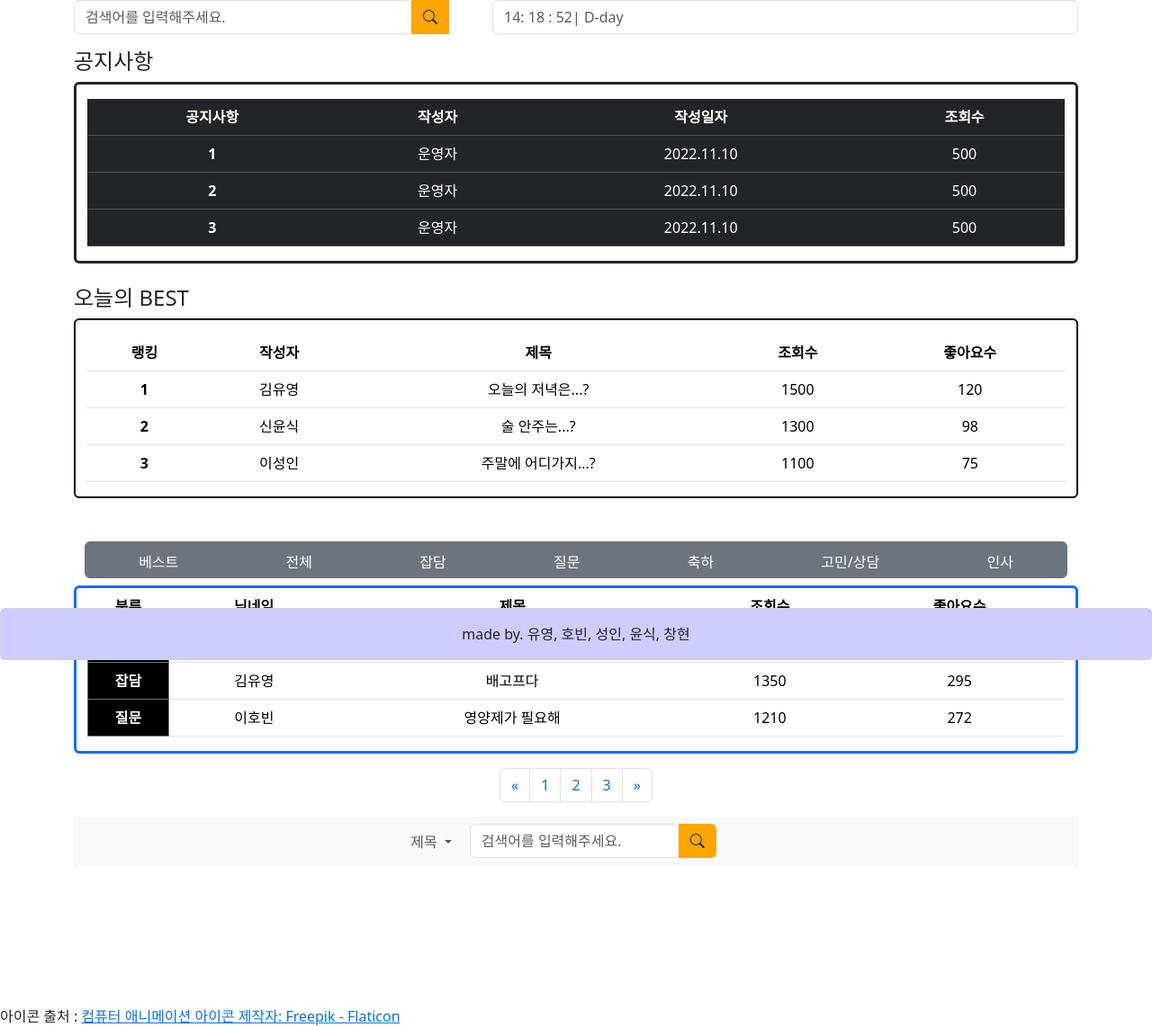
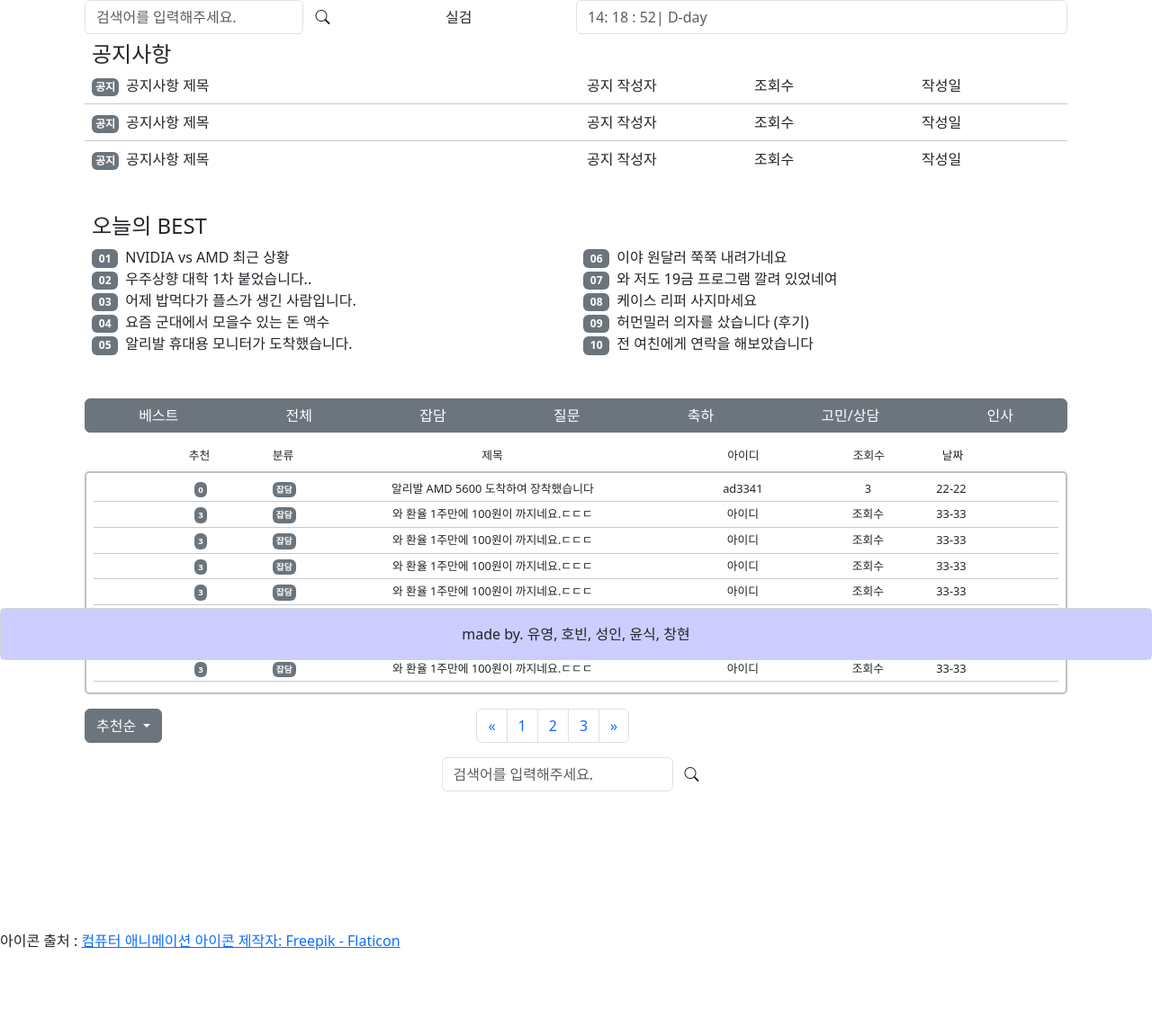
Before and after one commit to sungin95/semi_project_second, a Django app: page /communities/ in a window 1280 px wide. Shown: the part 66-1208 px from the top of the page at 90% size. After the commit the page ends 1122 px from the top, so only its background shows below. Run offline with Django 3.2, Linux system fonts and the light colour scheme; some libraries are stand-ins or nearby versions.

Commit message:
refact : communities index layout
- 커뮤니티 페이지 레이아웃 수정

```diff
--- /dev/null
+++ b/communities/static/communities/css/index.css
@@ -0,0 +1,46 @@
+.search-time {
+    display: flex;
+    justify-content: space-between;
+}
+
+.search-time form {
+    display: flex;
+}
+
+.search-time div {
+    display: flex;
+    width: 50%;
+}
+
+.today-best-ten {
+    display: flex;
+}
+
+.today-best-left {
+    width: 50%;
+}
+
+.today-best-right {
+    width: 50%;
+}
+
+.classification-btn {
+    padding: 30px;
+    padding-top: 10px;
+    padding-bottom: 5px;
+}
+
+.article-title {
+    font-size: 0.8rem;
+}
+
+.articles {
+    border: 2px solid silver;
+    border-radius: 5px;
+}
+
+.pgnation-sort {
+    display: flex;
+    justify-content: space-between;
+    align-items: center;
+}
--- a/communities/templates/communities/index.html
+++ b/communities/templates/communities/index.html
@@ -3,195 +3,301 @@
 {% load static %}
 
 {% block css %}
-  <link rel="stylesheet" href="{% static '#' %}">
+  <link rel="stylesheet" href="{% static 'communities/css/index.css' %}">
 {% endblock css %}
+
 {% block content %}
   <!--검색창과 시간-->
-<div class="class">
-  <form action="#" method="GET">
+  <div class="container">
+    <div class="search-time">
+      <!-- 검색창 -->
+      <div>
+        <form action="#" method="GET" class="search-form">
           {% csrf_token %}
-      <div class="row">
-          <div class="search-bar input-group col-md-2">
-            <input class="form-control rounded-2 text-left btn-sm  mr-5" type="search" placeholder="검색어를 입력해주세요." aria-label="Search" name="q">
-              <button type="submit" class="btn" style="background-color: orange">
+          <input class="form-control rounded-2 text-left btn-sm mr-5" type="search" placeholder="검색어를 입력해주세요." aria-label="Search" name="q">
+          <button type="submit" class="btn">
             <i class="bi bi-search"></i>
           </button>
-              <div class="col-md-7 ms-5">
+        </form>
+        <div class="d-flex justify-content-center align-items-center">
+          실검
+        </div>
+      </div>
+      <div class="">
         <input type="text" class="form-control" placeholder="14: 18 : 52| D-day">
       </div>
     </div>
   </div>
-  </form>
+
+  <!-- 공지사항-->
+  <div class="container">
+    <h4 class="m-2">공지사항</h4>
+    <!-- 공지사항 1개 시작 -->
+    <div class="row">
+      <div class="col-6">
+        <span class="badge bg-secondary mx-2 p-1">공지</span>공지사항 제목</div>
+      <div class="col-2">공지 작성자</div>
+      <div class="col-2">조회수</div>
+      <div class="col-2">작성일</div>
+    </div>
+    <hr class="my-2">
+    <!-- 공지사항 1개 종료 -->
+    <!-- 공지사항 2개 시작 -->
+    <div class="row">
+      <div class="col-6">
+        <span class="badge bg-secondary mx-2 p-1">공지</span>공지사항 제목</div>
+      <div class="col-2">공지 작성자</div>
+      <div class="col-2">조회수</div>
+      <div class="col-2">작성일</div>
+    </div>
+    <hr class="my-2">
+    <!-- 공지사항 2개 종료 -->
+    <!-- 공지사항 3개 시작 -->
+    <div class="row">
+      <div class="col-6">
+        <span class="badge bg-secondary mx-2 p-1">공지</span>공지사항 제목</div>
+      <div class="col-2">공지 작성자</div>
+      <div class="col-2">조회수</div>
+      <div class="col-2">작성일</div>
+    </div>
+    <!-- 공지사항 3개 종료 -->
   </div>
 
-<!-- 공지사항-->
-<h4 class="mt-3">공지사항</h4>
-<div class="container border border-3 border-dark rounded">
-  <table class="table table-dark mt-3">
-    <thead>
-      <tr class="text-center" name="">
-        <th scope="col">공지사항</th>
-        <th scope="col">작성자</th>
-        <th scope="col">작성일자</th>
-        <th scope="col">조회수</th>
-      </tr>
-    </thead>
-    <tbody>
-        <tr class="text-center">
-          <th scope="row">1</th>
-          <td>운영자</td>
-          <td>2022.11.10</td>
-          <td>500</td>
-        </tr>
-        <tr class="text-center">
-          <th scope="row">2</th>
-          <td>운영자</td>
-          <td>2022.11.10</td>
-          <td>500</td>
-        </tr>
-        <tr class="text-center">
-          <th scope="row">3</th>
-          <td>운영자</td>
-          <td>2022.11.10</td>
-          <td>500</td>
-        </tr>
-      </tbody>
-    </table>
+  <!--오늘의 BEST-->
+  <div class="container">
+    <h4 class="m-2 mt-5">오늘의 BEST</h4>
+    <div>
+      <div class="today-best-ten">
+        <div class="today-best-left">
+          <div>
+            <span class="badge text-bg-secondary mx-2">01</span>NVIDIA vs AMD 최근 상황</div>
+          <div>
+            <span class="badge text-bg-secondary mx-2 ">02</span>우주상향 대학 1차 붙었습니다..</div>
+          <div>
+            <span class="badge text-bg-secondary mx-2 ">03</span>어제 밥먹다가 플스가 생긴 사람입니다.</div>
+          <div>
+            <span class="badge text-bg-secondary mx-2 ">04</span>요즘 군대에서 모을수 있는 돈 액수</div>
+          <div>
+            <span class="badge text-bg-secondary mx-2 ">05</span>알리발 휴대용 모니터가 도착했습니다.</div>
         </div>
-<!--오늘의 BEST-->
-<h4 class="mt-4">오늘의 BEST</h4>
-<div class="container border border-2 border-black rounded">
-  <table class="table mt-3">
-    <thead>
-      <tr class="text-center">
-        <th scope="col">랭킹</th>
-        <th scope="col">작성자</th>
-        <th scope="col">제목</th>
-        <th scope="col">조회수</th>
-        <th scope="col">좋아요수</th>
-      </tr>
-    </thead>
-    <tbody>
-      <tr class="text-center">
-        <th scope="row">1</th>
-        <td>김유영</td>
-        <td>오늘의 저녁은...?</td>
-        <td>1500</td>
-        <td>120</td>
-      </tr>
-      <tr class="text-center">
-        <th scope="row">2</th>
-        <td>신윤식</td>
-        <td>술 안주는...?</td>
-        <td>1300</td>
-        <td>98</td>
-      </tr>
-      <tr class="text-center">
-        <th scope="row">3</th>
-        <td>이성인</td>
-        <td>주말에 어디가지...?</td>
-        <td>1100</td>
-        <td>75</td>
-      </tr>
-      </tbody>
-    </table>
+        <div class="today-best-right">
+          <div>
+            <span class="badge text-bg-secondary mx-2 ">06</span>이야 원달러 쭉쭉 내려가네요</div>
+          <div>
+            <span class="badge text-bg-secondary mx-2 ">07</span>와 저도 19금 프로그램 깔려 있었네여</div>
+          <div>
+            <span class="badge text-bg-secondary mx-2 ">08</span>케이스 리퍼 사지마세요</div>
+          <div>
+            <span class="badge text-bg-secondary mx-2 ">09</span>허먼밀러 의자를 샀습니다 (후기)</div>
+          <div>
+            <span class="badge text-bg-secondary mx-2 ">10</span>전 여친에게 연락을 해보았습니다</div>
+        </div>
+      </div>
+    </div>
   </div>
 
   <!--탭 버튼-->
-  <div class="btn-group mt-5 container" style="margin:0px; "role="group" aria-label="Basic example">
-    <button type="button" class="btn btn-secondary m-0" style="padding:30px; padding-top: 10px; padding-bottom: 5px;">베스트</button>
-    <button type="button" class="btn btn-secondary" style="padding:30px; padding-top: 10px; padding-bottom: 5px;">전체</button>
-    <button type="button" class="btn btn-secondary" style="padding:30px; padding-top: 10px; padding-bottom: 5px;">잡담</button>
-    <button type="button" class="btn btn-secondary" style="padding:30px; padding-top: 10px; padding-bottom: 5px;">질문</button>
-    <button type="button" class="btn btn-secondary" style="padding:30px; padding-top: 10px; padding-bottom: 5px;">축하</button>
-    <button type="button" class="btn btn-secondary" style="padding:30px; padding-top: 10px; padding-bottom: 5px;">고민/상담</button>
-    <button type="button" class="btn btn-secondary" style="padding:30px; padding-top: 10px; padding-bottom: 5px;">인사</button>
+  <div class="btn-group mt-5 container" style="margin:0px; " role="group" aria-label="Basic example">
+    <button type="button" class="classification-btn btn btn-secondary">베스트</button>
+    <button type="button" class="classification-btn btn btn-secondary">전체</button>
+    <button type="button" class="classification-btn btn btn-secondary">잡담</button>
+    <button type="button" class="classification-btn btn btn-secondary">질문</button>
+    <button type="button" class="classification-btn btn btn-secondary">축하</button>
+    <button type="button" class="classification-btn btn btn-secondary">고민/상담</button>
+    <button type="button" class="classification-btn btn btn-secondary">인사</button>
   </div>
 
+  <!--글 목록-->
+  <div class="container article-title">
+    <!-- 게시글 구분 제목 -->
+    <div class="row justify-content-center text-center mt-3 mb-2">
+      <div class="col-1">추천</div>
+      <div class="col-1">분류</div>
+      <div class="col-4">제목</div>
+      <div class="col-2">아이디</div>
+      <div class="col-1">조회수</div>
+      <div class="col-1">날짜</div>
+    </div>
+    {% comment %} <hr class="m-2"> {% endcomment %}
 
-<!--글 목록-->
-<div class="container  mt-2 border border-3 border-primary rounded">
-  <table class="table">
-    <thead>
-      <tr class="text-center">
-        <th scope="col">분류</th>
-        <th scope="col">닉네임</th>
-        <th scope="col" class="text-center">제목</th>
-        <th scope="col">조회수</th>
-        <th scope="col">좋아요수</th>
-      </tr>
-    </thead>
-    <tbody class="table-group-divider">
-      <tr class="text-center">
-        <th scope="row" class="border border-1 border-secondary bg-black text-white" style="width:90px;">질문</th>
-        <td>조창현</td>
-        <td>심심해</td>
-        <td>1700</td>
-        <td>312</td>
-      </tr>
-      <tr class="text-center">
-        <th scope="row" class="border border-1 border-secondary bg-black text-white">잡담</th>
-        <td>김유영</td>
-        <td>배고프다</td>
-        <td>1350</td>
-        <td>295</td>
-      </tr>
-      <tr class="text-center">
-        <th scope="row" class="border border-1 border-secondary bg-black text-white">질문</th>
-        <td>이호빈</td>
-        <td>영양제가 필요해</td>
-        <td>1210</td>
-        <td>272</td>
-      </tr>
-    </tbody>
-  </table>
+    <!-- 게시글들 -->
+    <div class="articles py-2">
+      <!-- 게시글 하나 -->
+      <div class="row justify-content-center text-center">
+        <div class="col-1">
+          <span class="badge bg-secondary mx-2 p-1">0</span></div>
+        <div class="col-1">
+          <span class="badge bg-secondary mx-2 p-1">잡담</span></div>
+        <div class="col-4">
+          알리발 AMD 5600 도착하여 장착했습니다</div>
+        <div class="col-2">ad3341</div>
+        <div class="col-1">3</div>
+        <div class="col-1">22-22</div>
+      </div>
+      <hr class="m-2 my-1">
+      <!-- 게시글 하나 끝 -->
+      <!-- 게시글 하나 하나-->
+      <div class="row justify-content-center text-center">
+        <div class="col-1">
+          <span class="badge bg-secondary mx-2 p-1">3</span></div>
+        <div class="col-1">
+          <span class="badge bg-secondary mx-2 p-1">잡담</span></div>
+        <div class="col-4">
+          와 환율 1주만에 100원이 까지네요.ㄷㄷㄷ</div>
+        <div class="col-2">아이디</div>
+        <div class="col-1">조회수</div>
+        <div class="col-1">33-33</div>
+      </div>
+      <hr class="m-2 my-1">
+      <!-- 게시글 하나 끝 -->
+      <!-- 게시글 하나 하나-->
+      <div class="row justify-content-center text-center">
+        <div class="col-1">
+          <span class="badge bg-secondary mx-2 p-1">3</span></div>
+        <div class="col-1">
+          <span class="badge bg-secondary mx-2 p-1">잡담</span></div>
+        <div class="col-4">
+          와 환율 1주만에 100원이 까지네요.ㄷㄷㄷ</div>
+        <div class="col-2">아이디</div>
+        <div class="col-1">조회수</div>
+        <div class="col-1">33-33</div>
+      </div>
+      <hr class="m-2 my-1">
+      <!-- 게시글 하나 끝 -->
+      <!-- 게시글 하나 하나-->
+      <div class="row justify-content-center text-center">
+        <div class="col-1">
+          <span class="badge bg-secondary mx-2 p-1">3</span></div>
+        <div class="col-1">
+          <span class="badge bg-secondary mx-2 p-1">잡담</span></div>
+        <div class="col-4">
+          와 환율 1주만에 100원이 까지네요.ㄷㄷㄷ</div>
+        <div class="col-2">아이디</div>
+        <div class="col-1">조회수</div>
+        <div class="col-1">33-33</div>
+      </div>
+      <hr class="m-2 my-1">
+      <!-- 게시글 하나 끝 -->
+      <!-- 게시글 하나 하나-->
+      <div class="row justify-content-center text-center">
+        <div class="col-1">
+          <span class="badge bg-secondary mx-2 p-1">3</span></div>
+        <div class="col-1">
+          <span class="badge bg-secondary mx-2 p-1">잡담</span></div>
+        <div class="col-4">
+          와 환율 1주만에 100원이 까지네요.ㄷㄷㄷ</div>
+        <div class="col-2">아이디</div>
+        <div class="col-1">조회수</div>
+        <div class="col-1">33-33</div>
+      </div>
+      <hr class="m-2 my-1">
+      <!-- 게시글 하나 끝 -->
+      <!-- 게시글 하나 하나-->
+      <div class="row justify-content-center text-center">
+        <div class="col-1">
+          <span class="badge bg-secondary mx-2 p-1">3</span></div>
+        <div class="col-1">
+          <span class="badge bg-secondary mx-2 p-1">잡담</span></div>
+        <div class="col-4">
+          와 환율 1주만에 100원이 까지네요.ㄷㄷㄷ</div>
+        <div class="col-2">아이디</div>
+        <div class="col-1">조회수</div>
+        <div class="col-1">33-33</div>
+      </div>
+      <hr class="m-2 my-1">
+      <!-- 게시글 하나 끝 -->
+      <!-- 게시글 하나 하나-->
+      <div class="row justify-content-center text-center">
+        <div class="col-1">
+          <span class="badge bg-secondary mx-2 p-1">3</span></div>
+        <div class="col-1">
+          <span class="badge bg-secondary mx-2 p-1">잡담</span></div>
+        <div class="col-4">
+          와 환율 1주만에 100원이 까지네요.ㄷㄷㄷ</div>
+        <div class="col-2">아이디</div>
+        <div class="col-1">조회수</div>
+        <div class="col-1">33-33</div>
+      </div>
+      <hr class="m-2 my-1">
+      <!-- 게시글 하나 끝 -->
+      <!-- 게시글 하나 하나-->
+      <div class="row justify-content-center text-center">
+        <div class="col-1">
+          <span class="badge bg-secondary mx-2 p-1">3</span></div>
+        <div class="col-1">
+          <span class="badge bg-secondary mx-2 p-1">잡담</span></div>
+        <div class="col-4">
+          와 환율 1주만에 100원이 까지네요.ㄷㄷㄷ</div>
+        <div class="col-2">아이디</div>
+        <div class="col-1">조회수</div>
+        <div class="col-1">33-33</div>
+      </div>
+      <hr class="m-2 my-1">
+      <!-- 게시글 하나 끝 -->
+    </div>
   </div>
 
-<!--pagination-->
-  <ul class="pagination d-flex justify-content-center mt-3">
+  <!--페이지네이션 + 게시글 정렬-->
+  <div class="container">
+  <div class="pgnation-sort">
+    <!-- 게시글 정렬 -->
+    <div class="dropdown">
+      <button class="btn btn-secondary dropdown-toggle" type="button" id="dropdownMenuButton1" data-bs-toggle="dropdown" aria-expanded="false">
+        추천순
+      </button>
+      <ul class="dropdown-menu" aria-labelledby="dropdownMenuButton1">
+        <li>
+          <a class="dropdown-item" href="#">추천순</a>
+        </li>
+        <li>
+          <a class="dropdown-item" href="#">최신순</a>
+        </li>
+        <li>
+          <a class="dropdown-item" href="#">인기순</a>
+        </li>
+        <li>
+          <a class="dropdown-item" href="#">높은 가격순</a>
+        </li>
+        <li>
+          <a class="dropdown-item" href="#">낮은 가격순</a>
+        </li>
+      </ul>
+    </div>
+  <!--페이지네이션-->
+  <ul class="pagination mt-3">
     <li class="page-item">
       <a class="page-link" href="#" aria-label="Previous">
         <span aria-hidden="true">&laquo;</span>
       </a>
     </li>
-    <li class="page-item"><a class="page-link" href="#">1</a></li>
-    <li class="page-item"><a class="page-link" href="#">2</a></li>
-    <li class="page-item"><a class="page-link" href="#">3</a></li>
+    <li class="page-item">
+      <a class="page-link" href="#">1</a>
+    </li>
+    <li class="page-item">
+      <a class="page-link" href="#">2</a>
+    </li>
+    <li class="page-item">
+      <a class="page-link" href="#">3</a>
+    </li>
     <li class="page-item">
       <a class="page-link" href="#" aria-label="Next">
         <span aria-hidden="true">&raquo;</span>
       </a>
     </li>
   </ul>
-<!-- 제목 검색창-->
-<nav class="navbar navbar-expand-lg bg-light">
-  <div class="container-fluid">
-    <button class="navbar-toggler" type="button" data-bs-toggle="collapse" data-bs-target="#navbarNavDropdown" aria-controls="navbarNavDropdown" aria-expanded="false" aria-label="Toggle navigation">
-      <span class="navbar-toggler-icon"></span>
-    </button>
-    <div class="collapse navbar-collapse d-flex justify-content-center" id="navbarNavDropdown">
-      <ul class="navbar-nav">
-        <li class="nav-item dropdown">
-          <a class="nav-link dropdown-toggle" href="#" role="button" data-bs-toggle="dropdown" aria-expanded="false">
-            제목
-          </a>
-          <ul class="dropdown-menu">
-            <li><a class="dropdown-item" href="#">글쓴이</a></li>
-          </ul>
-        </li>
-        <form action="#" method="GET">
+  <!-- 간격용 -->
+  <div style="opacity: 0;">hellohellohellohell</div>
+</div>
+</div>
+
+  <!-- 게시글 검색창 -->
+  <div class="d-flex justify-content-center">
+      <form action="#" method="GET" class="d-flex">
         {% csrf_token %}
-            <div class="row container d-flex justify-content-center">
-                <div class="search-bar input-group">
-                  <input class="form-control rounded-2 text-left btn-lg" style="max-width:300px;"type="search" placeholder="검색어를 입력해주세요." aria-label="Search" name="q">
-                    <button type="submit" class="btn" style="background-color: orange">
+        <input class="form-control rounded-2 text-left btn-sm  mr-5" type="search" placeholder="검색어를 입력해주세요." aria-label="Search" name="q">
+        <button type="submit" class="btn">
           <i class="bi bi-search"></i>
         </button>
+      </form>
   </div>
-            </div>
-        </form>
-      </ul>
-    </div>
-  </div>
-</nav>
 {% endblock content %}
--- a/products/templates/products/index.html
+++ b/products/templates/products/index.html
@@ -6,7 +6,7 @@
   <link rel="stylesheet" href="{% static 'products/css/index.css' %}">
 {% endblock css %}
 
-<!-- 캐러셀 -->
+<!-- 배너 -->
 {% block carousel %}
   <div class="product-brand-banner">
     <div class="product-brand-banner-name" style="">
```
Lines whose indentation alone changed are shown as unchanged.
